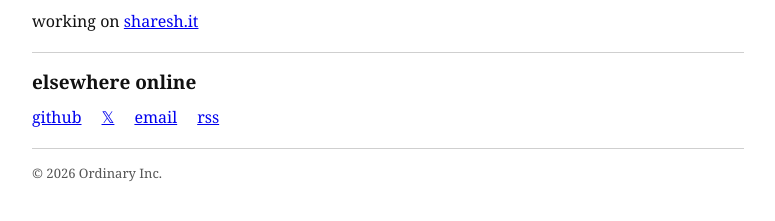
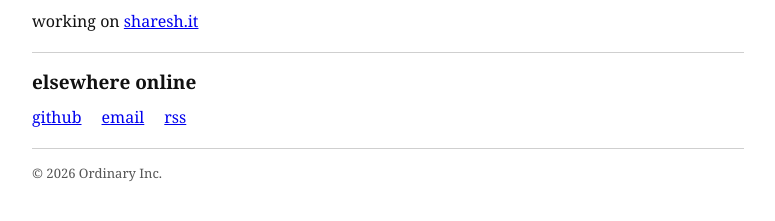
Before and after one commit to iamniam/niam.gg, a Jekyll site: the page built from index.html, in a window 1280 px wide. Shown: the part 431-652 px from the top of the page, without its empty margins (252-1027 px from the left). Built offline with Jekyll 4.4.1, drawn with Linux system fonts in a browser that asks for light colours.

Commit message:
Keep RSS under links and remove duplicate X

```diff
--- a/index.html
+++ b/index.html
@@ -40,9 +40,6 @@ description: "niam dennegar's personal homepage. building in public."
       {% if profile.github and profile.github != empty %}
       <a href="{{ profile.github | escape }}" rel="me noopener noreferrer">github</a>
       {% endif %}
-      {% if profile.x and profile.x != empty %}
-      <a href="{{ profile.x | escape }}" rel="me noopener noreferrer">𝕏</a>
-      {% endif %}
       {% if profile.email and profile.email != empty %}
       <a href="mailto:{{ profile.email | escape }}">email</a>
       {% endif %}
```
